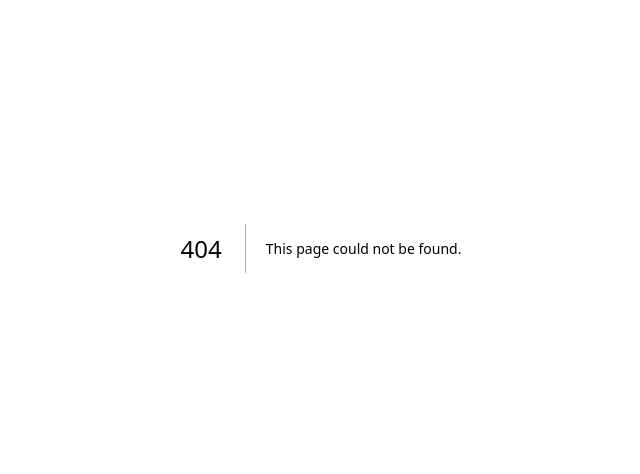
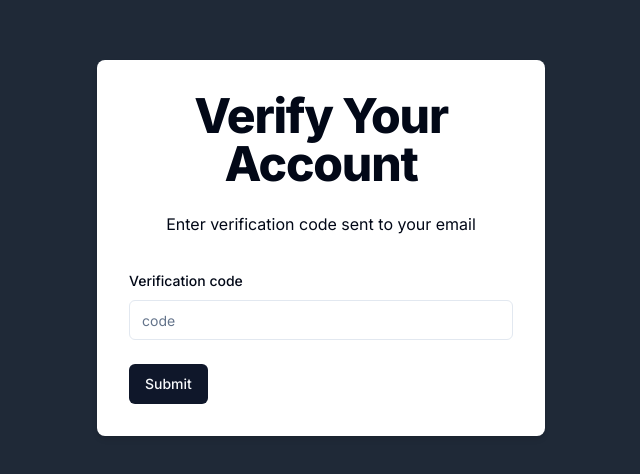
Before and after one commit to AkashJana18/nextjs-project, a Next.js app: page /verify/1 in a window 1280 px wide. Before the commit this address had no page. Shown: the part 152-626 px from the top of the page, without its empty margins (319-959 px from the left). Built offline with nearby package versions, Linux system fonts and the light colour scheme.

Commit message:
verification page

```diff
--- /dev/null
+++ b/src/app/(auth)/sign-in/page.tsx
@@ -0,0 +1,10 @@
+'use client'
+import React from 'react'
+
+const page = () => {
+  return (
+    <div>page</div>
+  )
+}
+
+export default page
--- a/src/app/(auth)/sign-up/page.tsx
+++ b/src/app/(auth)/sign-up/page.tsx
@@ -5,7 +5,7 @@
 import React, { useState, useEffect } from "react";
 import axios, { AxiosError } from "axios";
 import Link from "next/link";
-import { useDebounceValue } from "usehooks-ts";
+import { useDebounceCallback } from "usehooks-ts";
 import { useToast } from "@/components/ui/use-toast";
 import { useRouter } from "next/navigation";
 import { signUpSchema } from "@/schemas/signUpSchema";
@@ -13,7 +13,6 @@
 import {
   Form,
   FormControl,
-  FormDescription,
   FormField,
   FormItem,
   FormLabel,
@@ -30,7 +29,7 @@
   const [usernameMessage, setUsernameMessage] = useState("");
   const [isCheckingUsername, setIsCheckingUsername] = useState(false);
   const [isSubmitting, setIsSubmitting] = useState(false);
-  const debouncedUsername = useDebounceValue(username, 300);
+  const debounced = useDebounceCallback(setUsername, 500);
 
   //zod implementation
   const form = useForm<z.infer<typeof signUpSchema>>({
@@ -44,12 +43,12 @@
 
   useEffect(() => {
     const checkUsernameUnique = async () => {
-      if (debouncedUsername) {
+      if (username) {
         setIsCheckingUsername(true);
         setUsernameMessage("");
         try {
           const response = await axios.get(
-            `/api/check-username-unique?username=${debouncedUsername}`
+            `/api/check-username-unique?username=${username}`
           );
 
           setUsernameMessage(response.data.message);
@@ -64,7 +63,7 @@
       }
     };
     checkUsernameUnique();
-  }, [debouncedUsername]);
+  }, [username]);
 
   const onSubmit = async (data: z.infer<typeof signUpSchema>) => {
     setIsSubmitting(true);
@@ -113,11 +112,21 @@
                       {...field}
                       onChange={(e: any) => {
                         field.onChange(e);
-                        setUsername(e.target.value);
+                        debounced(e.target.value);
                       }}
                     />
                   </FormControl>
                   {isCheckingUsername && <Loader2 className="animate-spin" />}
+                  <p
+                    className={`text-sm
+                  ${
+                    usernameMessage === "Username is unique"
+                      ? "text-green-500"
+                      : "text-red-500"
+                  }`}
+                  >
+                    {usernameMessage}
+                  </p>
                   {/* <FormDescription>
                     This is your public display name.
                   </FormDescription> */}
--- /dev/null
+++ b/src/app/(auth)/verify/[username]/page.tsx
@@ -0,0 +1,88 @@
+"use client";
+import { Button } from "@/components/ui/button";
+import {
+  Form,
+  FormControl,
+  FormField,
+  FormItem,
+  FormLabel,
+  FormMessage,
+} from "@/components/ui/form";
+import { Input } from "@/components/ui/input";
+import { useToast } from "@/components/ui/use-toast";
+import { verifySchema } from "@/schemas/verifySchema";
+import { ApiResponse } from "@/types/ApiResponse";
+import { zodResolver } from "@hookform/resolvers/zod";
+import axios, { AxiosError } from "axios";
+import { useParams } from "next/navigation";
+import { useRouter } from "next/router";
+import React from "react";
+import { useForm } from "react-hook-form";
+import * as z from "zod";
+
+const VerifyAccount = () => {
+  const router = useRouter();
+  const params = useParams<{ username: string }>();
+  const { toast } = useToast();
+  //zod implementation
+  const form = useForm<z.infer<typeof verifySchema>>({
+    resolver: zodResolver(verifySchema),
+  });
+
+  const onSubmit = async (data: z.infer<typeof verifySchema>) => {
+    try {
+      const response = await axios.post(`/api/verify-code`, {
+        username: params.username,
+        code: data.code,
+      });
+
+      toast({
+        title: "Success",
+        description: response.data.message,
+      });
+
+      router.replace("sign-in");
+    } catch (error) {
+      console.error("Error while sign-up", error);
+      const axiosError = error as AxiosError<ApiResponse>;
+      toast({
+        title: "Sign-up failed",
+        description: axiosError.response?.data.message,
+        variant: "destructive",
+      });
+    }
+  };
+  return (
+    <div className="flex justify-center items-center min-h-screen bg-gray-800">
+      <div className="w-full max-w-md p-8 space-y-8 bg-white rounded-lg shadow-md">
+        <div className="text-center">
+          <h1 className="text-4xl font-extrabold tracking-tight lg:text-5xl mb-6">
+            Verify Your Account
+          </h1>
+          <p className="mb-4">Enter verification code sent to your email</p>
+        </div>
+
+        <Form {...form}>
+          <form onSubmit={form.handleSubmit(onSubmit)} className="space-y-6">
+            <FormField
+              control={form.control}
+              name="code"
+              render={({ field }) => (
+                <FormItem>
+                  <FormLabel>Verification code</FormLabel>
+                  <FormControl>
+                    <Input placeholder="code" {...field} />
+                  </FormControl>
+                  <FormMessage />
+                </FormItem>
+              )}
+            />
+            <Button type="submit">Submit</Button>
+          </form>
+        </Form>
+      </div>
+    </div>
+  );
+};
+
+export default VerifyAccount;
--- a/src/app/api/check-username-unique/route.ts
+++ b/src/app/api/check-username-unique/route.ts
@@ -53,7 +53,7 @@
     return Response.json(
       {
         success: true,
-        message: "Username is available",
+        message: "Username is unique",
       },
       { status: 200 }
     );
```
